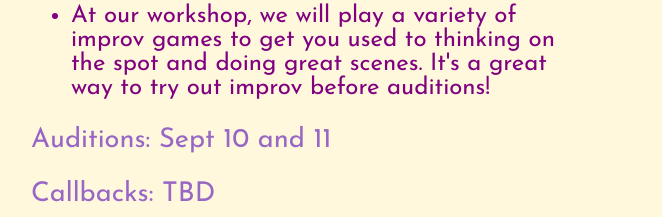
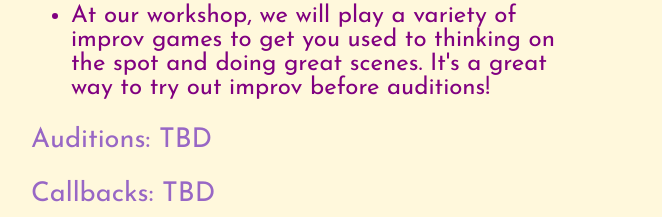
Before and after one commit to SrinivasanAnand/PurpleCrayonWebsite, a plain HTML site: page join.html in a window 1280 px wide. Shown: the part 840-1057 px from the top of the page, without its empty margins (69-731 px from the left). Drawn offline with Linux system fonts and the light colour scheme.

Commit message:
fixed join date typo

```diff
--- a/join.html
+++ b/join.html
@@ -48,7 +48,7 @@
                     to try out improv before auditions!</li>
             </ul>
 
-            <p class="joinText" id="important">Auditions: Sept 10 and 11</p>
+            <p class="joinText" id="important">Auditions: TBD</p>
 
             <p class="joinText">Callbacks: TBD</p>
 
```
